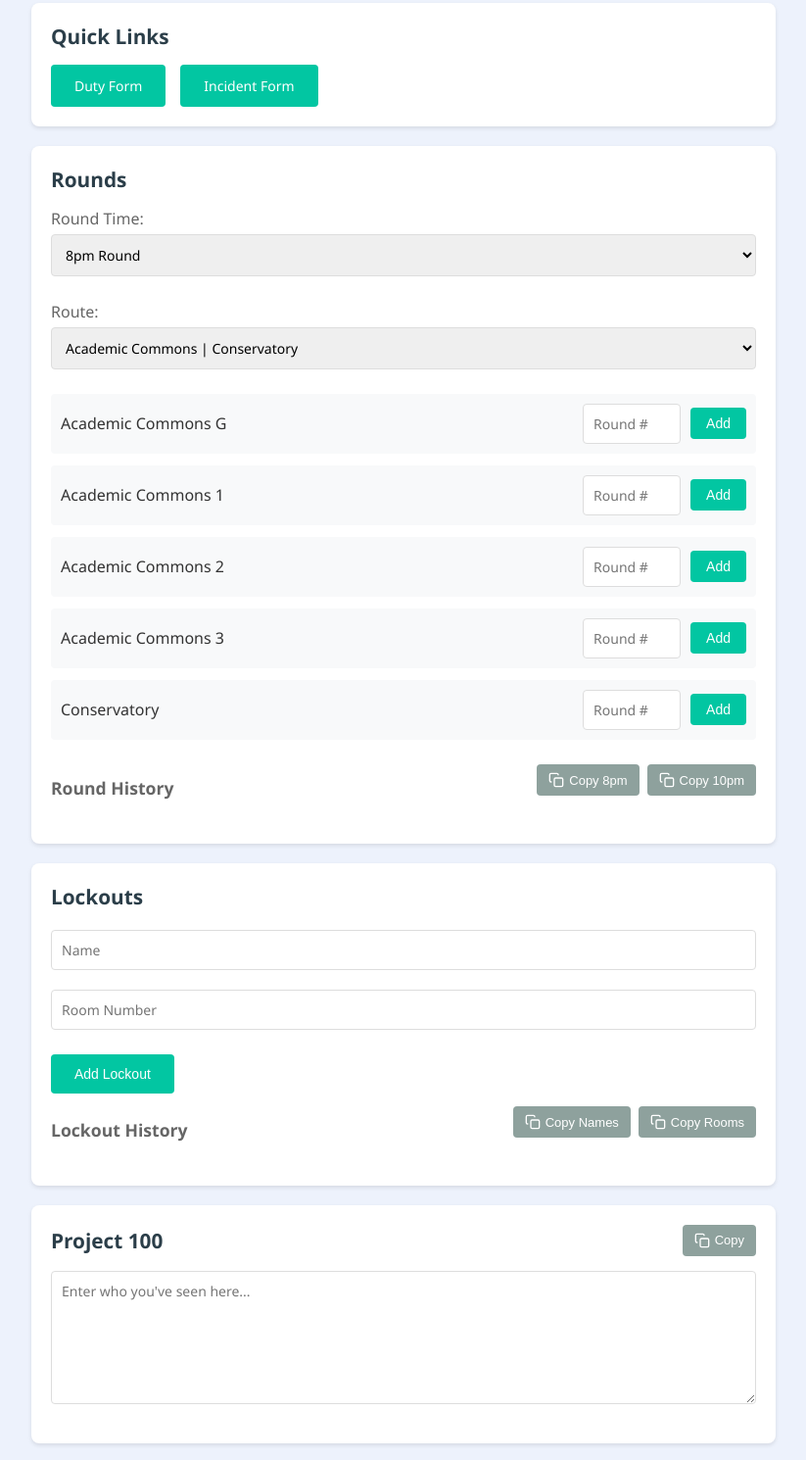
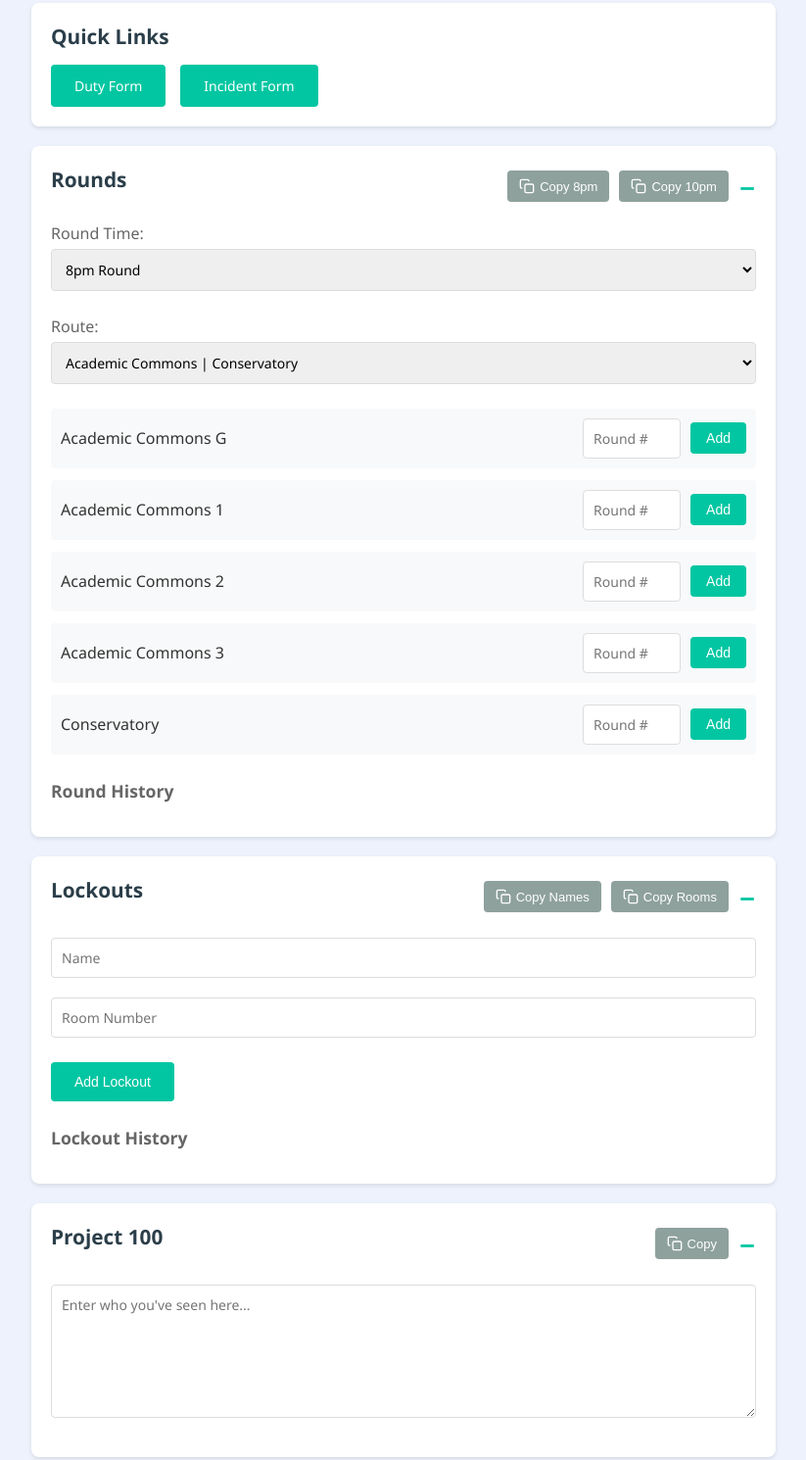
Before and after one commit to Keely-X/duty-shift-notetaker, a plain HTML site: page index.html in a window 1280 px wide. Shown: the part 720-2210 px from the top of the page at 98% size, without its empty margins (228-1051 px from the left). Drawn offline with Linux system fonts and the light colour scheme.

Commit message:
created collapse/expand features for sections
also rearranged copy buttons and fixed a typo that caused the 'view recent' button to not work.

```diff
--- a/app.js
+++ b/app.js
@@ -262,9 +262,6 @@ function viewRecent() {
   const shift = JSON.parse(lastShift);
   const dataContainer = document.getElementById("lastShiftData");
 
-  const startDate = new Date(shift.startedAt).toLocaleString();
-  const endDate = new Date(shift.endedAt).toLocaleString();
-
   const rounds8pm = shift.rounds.filter(r => r.roundTime === '8pm');
   const rounds10pm = shift.rounds.filter(r => r.roundTime === '10pm');
 
@@ -413,6 +410,15 @@ function toggleInstructions() {
   icon.textContent = content.classList.contains("collapsed") ? "+" : "−";
 }
 
+function toggleSection(sectionId) {
+  const content = document.getElementById(sectionId);
+  const toggleId = sectionId.replace('Content', 'Toggle');
+  const icon = document.getElementById(toggleId);
+
+  content.classList.toggle("collapsed");
+  icon.textContent = content.classList.contains("collapsed") ? "+" : "−";
+}
+
 // Initialize on load
 document.getElementById("routeSelect").value = "A";
 document.getElementById("roundTimeSelect").value = "8pm";
--- a/index.html
+++ b/index.html
@@ -52,8 +52,27 @@
   </section>
 
 <section>
+  <div class="section-collapse-header" onclick="toggleSection('roundsContent')">
     <h2>Rounds</h2>
-
+    <div style="display: flex; align-items: center; gap: 10px;">
+      <button class="copy-btn" onclick="copyRounds('8pm'); event.stopPropagation();" title="Copy 8pm rounds">
+        <svg width="16" height="16" viewBox="0 0 24 24" fill="none" stroke="currentColor" stroke-width="2">
+          <rect x="9" y="9" width="13" height="13" rx="2" ry="2"></rect>
+          <path d="M5 15H4a2 2 0 0 1-2-2V4a2 2 0 0 1 2-2h9a2 2 0 0 1 2 2v1"></path>
+        </svg>
+        Copy 8pm
+      </button>
+      <button class="copy-btn" onclick="copyRounds('10pm'); event.stopPropagation();" title="Copy 10pm rounds">
+        <svg width="16" height="16" viewBox="0 0 24 24" fill="none" stroke="currentColor" stroke-width="2">
+          <rect x="9" y="9" width="13" height="13" rx="2" ry="2"></rect>
+          <path d="M5 15H4a2 2 0 0 1-2-2V4a2 2 0 0 1 2-2h9a2 2 0 0 1 2 2v1"></path>
+        </svg>
+        Copy 10pm
+      </button>
+      <span class="toggle-icon" id="roundsToggle">−</span>
+    </div>
+  </div>
+  <div class="section-content" id="roundsContent">
     <label>
       Round Time:
       <select id="roundTimeSelect">
@@ -72,68 +91,59 @@
 
     <div id="locationsContainer"></div>
 
-    <div class="section-header">
     <h3 style="margin-top: 25px; margin-bottom: 10px; color: #666; font-size: 1.1em;">Round History</h3>
-      <div class="copy-buttons-group">
-        <button class="copy-btn" onclick="copyRounds('8pm')" title="Copy 8pm rounds">
-          <svg width="16" height="16" viewBox="0 0 24 24" fill="none" stroke="currentColor" stroke-width="2">
-            <rect x="9" y="9" width="13" height="13" rx="2" ry="2"></rect>
-            <path d="M5 15H4a2 2 0 0 1-2-2V4a2 2 0 0 1 2-2h9a2 2 0 0 1 2 2v1"></path>
-          </svg>
-          Copy 8pm
-        </button>
-        <button class="copy-btn" onclick="copyRounds('10pm')" title="Copy 10pm rounds">
-          <svg width="16" height="16" viewBox="0 0 24 24" fill="none" stroke="currentColor" stroke-width="2">
-            <rect x="9" y="9" width="13" height="13" rx="2" ry="2"></rect>
-            <path d="M5 15H4a2 2 0 0 1-2-2V4a2 2 0 0 1 2-2h9a2 2 0 0 1 2 2v1"></path>
-          </svg>
-          Copy 10pm
-        </button>
+    <ul id="roundsList"></ul>
   </div>
-    </div>
-    <ul id="roundsList"></ul>
 </section>
 
 <section>
+  <div class="section-collapse-header" onclick="toggleSection('lockoutsContent')">
     <h2>Lockouts</h2>
-    <input id="nameInput" type="text" placeholder="Name" style="width: 100%;" />
-    <input id="roomInput" type="text" placeholder="Room Number" style="width: 100%;" />
-    <button onclick="addLockout()">Add Lockout</button>
-
-    <div class="section-header">
-      <h3 style="margin-top: 25px; margin-bottom: 10px; color: #666; font-size: 1.1em;">Lockout History</h3>
-      <div class="copy-buttons-group">
-        <button class="copy-btn" onclick="copyLockoutsTimeAndName()" title="Copy Names">
+    <div style="display: flex; align-items: center; gap: 10px;">
+      <button class="copy-btn" onclick="copyLockoutsTimeAndName(); event.stopPropagation();" title="Copy Names">
         <svg width="16" height="16" viewBox="0 0 24 24" fill="none" stroke="currentColor" stroke-width="2">
           <rect x="9" y="9" width="13" height="13" rx="2" ry="2"></rect>
           <path d="M5 15H4a2 2 0 0 1-2-2V4a2 2 0 0 1 2-2h9a2 2 0 0 1 2 2v1"></path>
         </svg>
         Copy Names
       </button>
-        <button class="copy-btn" onclick="copyLockoutsRooms()" title="Copy Room Numbers">
+      <button class="copy-btn" onclick="copyLockoutsRooms(); event.stopPropagation();" title="Copy Room Numbers">
         <svg width="16" height="16" viewBox="0 0 24 24" fill="none" stroke="currentColor" stroke-width="2">
           <rect x="9" y="9" width="13" height="13" rx="2" ry="2"></rect>
           <path d="M5 15H4a2 2 0 0 1-2-2V4a2 2 0 0 1 2-2h9a2 2 0 0 1 2 2v1"></path>
         </svg>
         Copy Rooms
       </button>
+      <span class="toggle-icon" id="lockoutsToggle">−</span>
     </div>
   </div>
+  <div class="section-content" id="lockoutsContent">
+    <input id="nameInput" type="text" placeholder="Name" style="width: 100%;" />
+    <input id="roomInput" type="text" placeholder="Room Number" style="width: 100%;" />
+    <button onclick="addLockout()">Add Lockout</button>
+
+    <h3 style="margin-top: 25px; margin-bottom: 10px; color: #666; font-size: 1.1em;">Lockout History</h3>
     <ul id="lockoutsList"></ul>
+  </div>
 </section>
 
 <section>
-    <div class="section-header">
+  <div class="section-collapse-header" onclick="toggleSection('project100Content')">
     <h2>Project 100</h2>
-      <button class="copy-btn" onclick="copyProject100()" title="Copy Project 100 notes">
+    <div style="display: flex; align-items: center; gap: 10px;">
+      <button class="copy-btn" onclick="copyProject100(); event.stopPropagation();" title="Copy Project 100 notes">
         <svg width="16" height="16" viewBox="0 0 24 24" fill="none" stroke="currentColor" stroke-width="2">
           <rect x="9" y="9" width="13" height="13" rx="2" ry="2"></rect>
           <path d="M5 15H4a2 2 0 0 1-2-2V4a2 2 0 0 1 2-2h9a2 2 0 0 1 2 2v1"></path>
         </svg>
         Copy
       </button>
+      <span class="toggle-icon" id="project100Toggle">−</span>
     </div>
+  </div>
+  <div class="section-content" id="project100Content">
     <textarea id="project100Notes" placeholder="Enter who you've seen here..." rows="6"></textarea>
+  </div>
 </section>
 
   <div class="shift-buttons">
@@ -141,7 +151,7 @@
     <button class="reset-btn" onclick="resetShift()">Reset Notes</button>
   </div>
 
-  <!-- Modal for viewing last shift ->
+  <!-- Modal for viewing last shift -->
   <div id="lastShiftModal" class="modal">
     <div class="modal-content">
       <span class="close" onclick="closeModal()">&times;</span>
--- a/style.css
+++ b/style.css
@@ -400,3 +400,22 @@ li {
   width: 100%;
   margin-top: 10px;
 }
+
+.section-collapse-header {
+  display: flex;
+  justify-content: space-between;
+  align-items: center;
+  cursor: pointer;
+  user-select: none;
+  margin-bottom: 15px;
+}
+
+.section-content {
+  max-height: 2000px;
+  overflow: hidden;
+  transition: max-height 0.3s ease;
+}
+
+.section-content.collapsed {
+  max-height: 0;
+}
```
Lines whose indentation alone changed are shown as unchanged.
